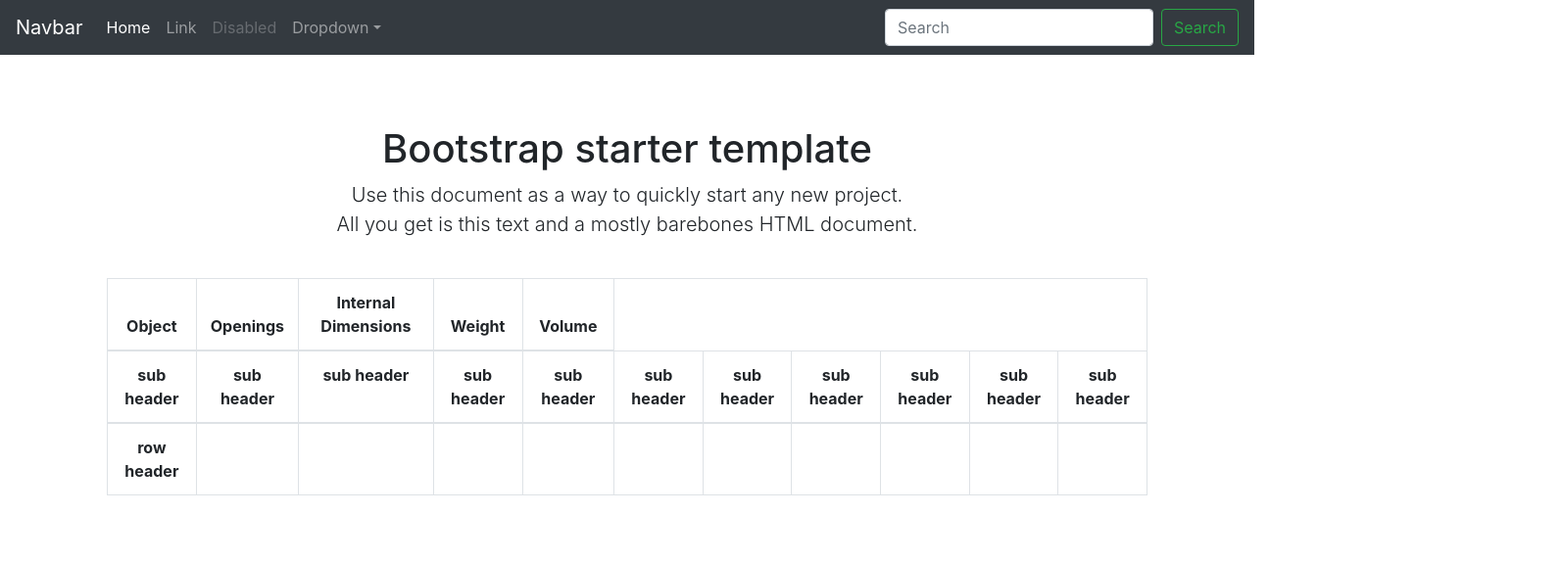
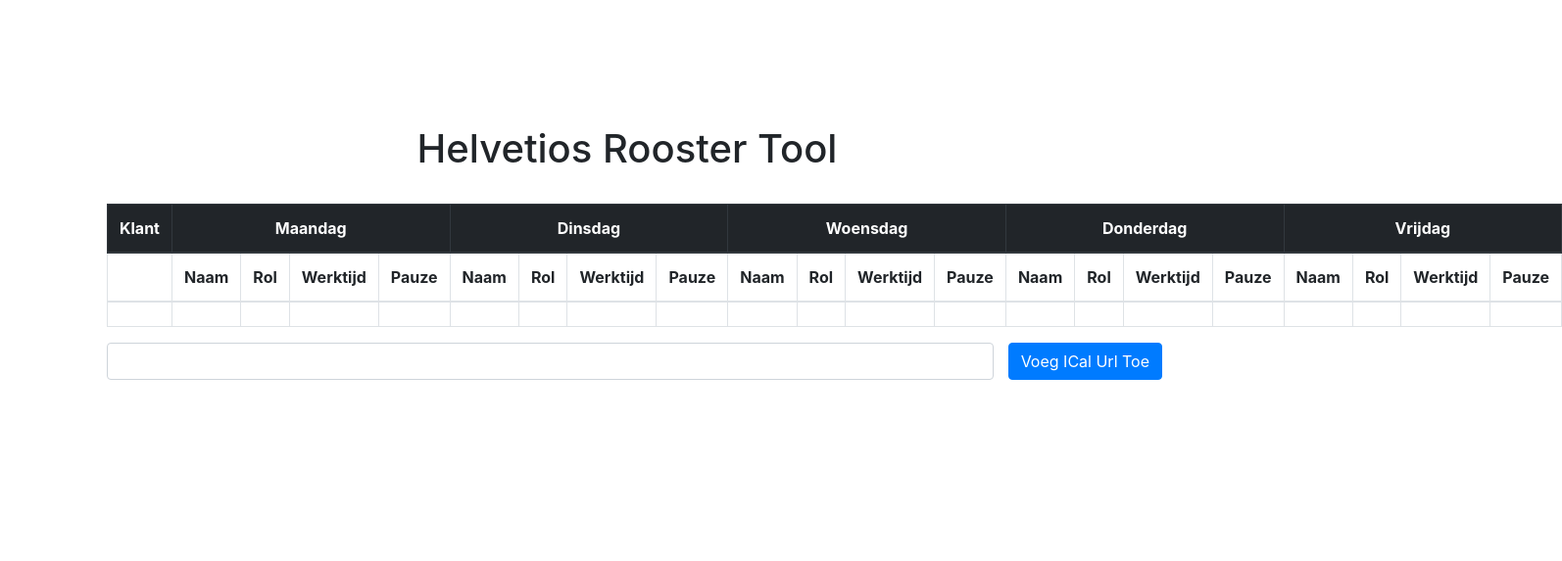
Before and after one commit to SqueakySashimi/Project-Rooster, a plain HTML site: page public/index.html in a window 1280 px wide. Shown: the whole page at 98% size, 1594 px wide, since content can reach past the window. Drawn offline with nearby package versions, Linux system fonts and the light colour scheme.

Commit message:
lay-out aangepast

```diff
--- a/public/index.html
+++ b/public/index.html
@@ -1,13 +1,14 @@
 <!DOCTYPE html>
 <html lang="en">
 <head>
+    <meta name="theme-color" content="#84db94">
     <meta charset="utf-8">
     <meta name="viewport" content="width=device-width, initial-scale=1, shrink-to-fit=no">
     <meta name="description" content="">
     <meta name="author" content="">
     <link rel="icon" href="../../../../favicon.ico">
 
-    <title>Starter Template for Bootstrap</title>
+    <title>Helvetios Rooster Tool</title>
 
     <!-- Bootstrap core CSS -->
     <link rel="stylesheet" href="https://maxcdn.bootstrapcdn.com/bootstrap/4.0.0/css/bootstrap.min.css" integrity="sha384-Gn5384xqQ1aoWXA+058RXPxPg6fy4IWvTNh0E263XmFcJlSAwiGgFAW/dAiS6JXm" crossorigin="anonymous">
@@ -17,6 +18,7 @@
     <style type="text/css">
         body {
             padding-top: 5rem;
+            margin: auto;
         }
 
         .starter-template {
@@ -28,73 +30,58 @@
 
 
 <body>
-
-    <nav class="navbar navbar-expand-md navbar-dark bg-dark fixed-top">
-        <a class="navbar-brand" href="#">Navbar</a>
-        <button class="navbar-toggler" type="button" data-toggle="collapse" data-target="#navbarsExampleDefault" aria-controls="navbarsExampleDefault" aria-expanded="false" aria-label="Toggle navigation">
-        <span class="navbar-toggler-icon"></span>
-      </button>
-
-        <div class="collapse navbar-collapse" id="navbarsExampleDefault">
-            <ul class="navbar-nav mr-auto">
-                <li class="nav-item active">
-                    <a class="nav-link" href="#">Home <span class="sr-only">(current)</span></a>
-                </li>
-                <li class="nav-item">
-                    <a class="nav-link" href="#">Link</a>
-                </li>
-                <li class="nav-item">
-                    <a class="nav-link disabled" href="#">Disabled</a>
-                </li>
-                <li class="nav-item dropdown">
-                    <a class="nav-link dropdown-toggle" href="http://example.com" id="dropdown01" data-toggle="dropdown" aria-haspopup="true" aria-expanded="false">Dropdown</a>
-                    <div class="dropdown-menu" aria-labelledby="dropdown01">
-                        <a class="dropdown-item" href="#">Action</a>
-                        <a class="dropdown-item" href="#">Another action</a>
-                        <a class="dropdown-item" href="#">Something else here</a>
-                    </div>
-                </li>
-            </ul>
-            <form class="form-inline my-2 my-lg-0">
-                <input class="form-control mr-sm-2" type="text" placeholder="Search" aria-label="Search">
-                <button class="btn btn-outline-success my-2 my-sm-0" type="submit">Search</button>
-            </form>
-        </div>
-    </nav>
-
-    <main role="main" class="container">
-
+ <main role="main" class="container">
         <div class="starter-template">
-            <h1>Bootstrap starter template</h1>
-            <p class="lead">Use this document as a way to quickly start any new project.<br> All you get is this text and a mostly barebones HTML document.</p>
+            <h1>Helvetios Rooster Tool</h1>
             <br>
+            <div class="well">
             <table class="table table-bordered">
-    <thead>
+    <thead class="thead-dark">
         <tr>
-            <th id="monday">Object</th>
-            <th id="tuesday">Openings</th>
-            <th id="wednesday">Internal Dimensions</th>
-            <th id="thursday">Weight</th>
-            <th id="friday">Volume</th>
+            <th id="klant">Klant</th>
+            <th id="monday" colspan="4">Maandag</th>
+            <th id="tuesday" colspan="4">Dinsdag</th>
+            <th id="wednesday" colspan="4">Woensdag</th>
+            <th id="thursday" colspan="4">Donderdag</th>
+            <th id="friday" colspan="4">Vrijdag</th>
         </tr>
     </thead>
         <tr>
-            <th headers="monday">sub header</th>
-            <th headers="monday">sub header</th>
-            <th headers="tuesday">sub header</th>
-            <th headers="tuesday">sub header</th>
-            <th headers="tuesday">sub header</th>
-            <th>sub header</th>
-            <th>sub header</th>
-            <th>sub header</th>
-            <th>sub header</th>
-            <th>sub header</th>
-            <th>sub header</th>
+            <th headers="klant"></th>
+            <th headers="monday">Naam</th>
+            <th headers="monday">Rol</th>
+            <th headers="monday">Werktijd</th>
+            <th headers="monday">Pauze</th>
+            <th headers="monday">Naam</th>
+            <th headers="monday">Rol</th>
+            <th headers="tuesday">Werktijd</th>
+            <th headers="tuesday">Pauze</th>
+            <th headers="monday">Naam</th>
+            <th headers="monday">Rol</th>
+            <th headers="tuesday">Werktijd</th>
+            <th headers="tuesday">Pauze</th>
+            <th headers="monday">Naam</th>
+            <th headers="monday">Rol</th>
+            <th headers="tuesday">Werktijd</th>
+            <th headers="tuesday">Pauze</th>
+            <th headers="monday">Naam</th>
+            <th headers="monday">Rol</th>
+            <th headers="tuesday">Werktijd</th>
+            <th headers="tuesday">Pauze</th>
         </tr>
-
     <tbody>
         <tr>
-            <th>row header</th>
+            <td> </td>
+            <td> </td>
+            <td> </td>
+            <td> </td>
+            <td> </td>
+            <td> </td>
+            <td> </td>
+            <td> </td>
+            <td> </td>
+            <td> </td>
+            <td> </td>
             <td> </td>
             <td> </td>
             <td> </td>
@@ -109,6 +96,12 @@
     </tbody>
   </table>
         </div>
+            <div class="form-group group1 row">
+            <div class="col"><input class="form-control group1" type="text"></div>
+            <a href="#" class="btn btn-primary group1">Voeg ICal Url Toe</a>
+                </div>
+        </div>
+
 
     </main>
     <!-- /.container -->
```
